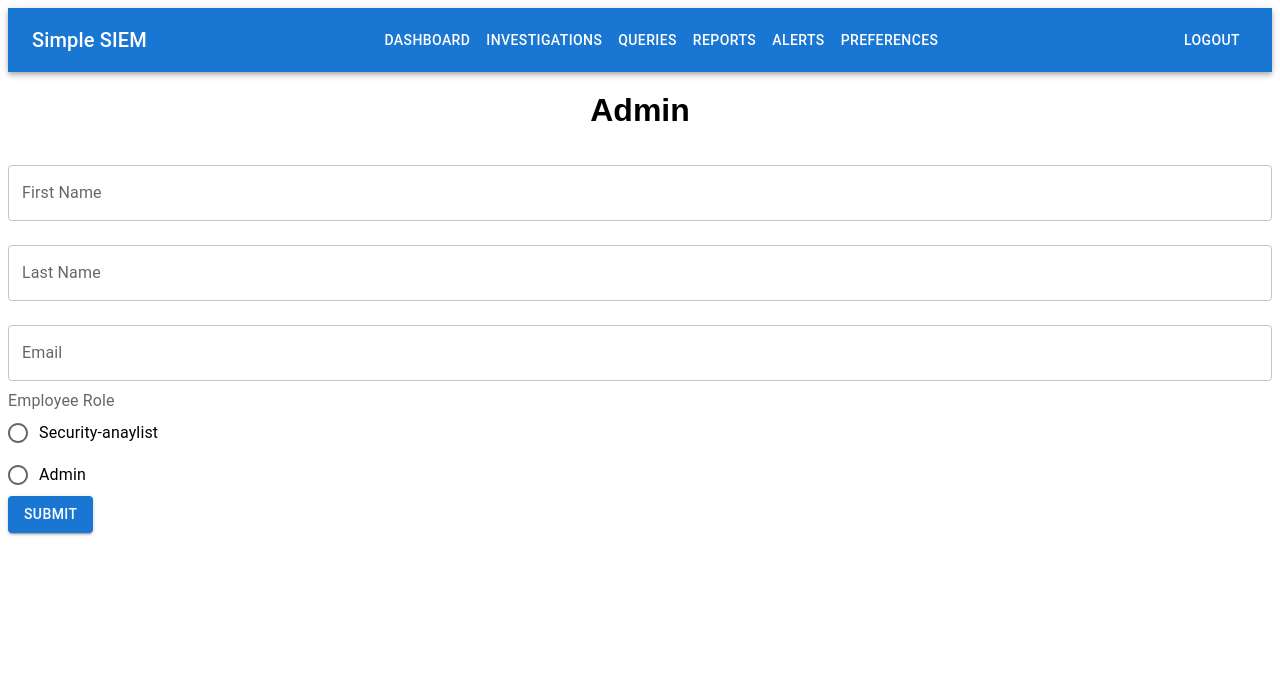
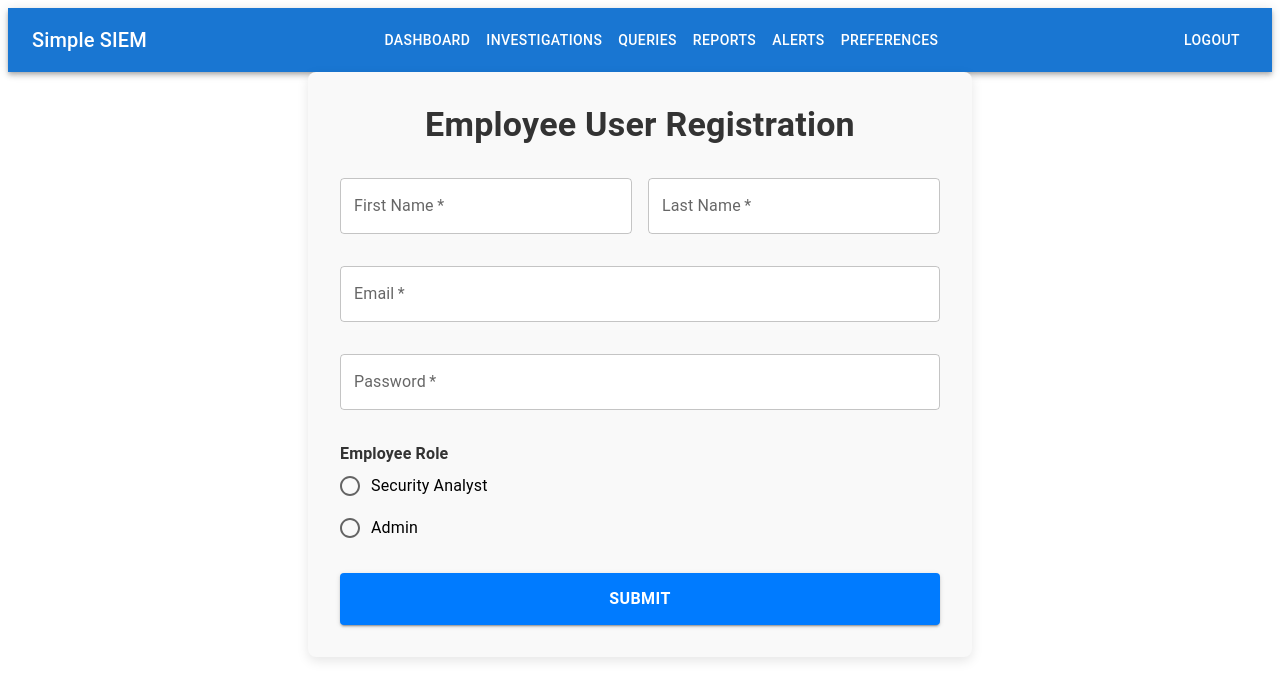
Before and after one commit to kylerobertson84/i14-ssiem, a React (Create React App) app in the folder frontend/: page /admin in a window 1280 px wide. Shown: the top 700 px of the page. Built offline with nearby package versions, Linux system fonts and the light colour scheme; no server answers.

Commit message:
Validation Styling

```diff
--- a/frontend/src/components/AdminForm.js
+++ b/frontend/src/components/AdminForm.js
@@ -1,4 +1,4 @@
-import React from 'react';
+import React, { useState } from 'react';
 import TextField from '@mui/material/TextField';
 import Button from '@mui/material/Button';
 import Radio from '@mui/material/Radio';
@@ -6,47 +6,160 @@ import RadioGroup from '@mui/material/RadioGroup';
 import FormControlLabel from '@mui/material/FormControlLabel';
 import FormControl from '@mui/material/FormControl';
 import FormLabel from '@mui/material/FormLabel';
+import Stack from '@mui/material/Stack';
+import FormHelperText from '@mui/material/FormHelperText';
+import Box from '@mui/material/Box';
+import Typography from '@mui/material/Typography';
 
-function MyForm() {
+
+
+const AdminForm = () => {
+  const [firstName, setFirstName] = useState('');
+  const [lastName, setLastName] = useState('');
+  const [email, setEmail] = useState('');
+  const [password, setPassword] = useState('');
+  const [employeeRole, setEmployeeRole] = useState('');
+  const [error, setError] = useState(false); // To track role selection validation
+
+  function handleSubmit(event) {
+    event.preventDefault();
+
+    // Validate if employee role is selected
+    if (!employeeRole) {
+      setError(true);
+      return; // Don't proceed if the role is not selected
+    }
+
+    console.log(firstName, lastName, email, password, employeeRole);
+    // Continue with form submission logic, e.g., sending data to an API
+  }
+
   return (
-    <form>
+    <Box
+      component="form"
+      onSubmit={handleSubmit}
+      sx={{
+        maxWidth: '600px',
+        margin: '0 auto',
+        padding: '2rem',
+        backgroundColor: '#f9f9f9',
+        borderRadius: '8px',
+        boxShadow: '0px 4px 12px rgba(0, 0, 0, 0.1)',
+      }}
+    >
+      <Typography
+        variant="h4"
+        sx={{ textAlign: 'center', mb: 4, fontWeight: 'bold', color: '#333' }}
+      >
+        Employee User Registration
+      </Typography>
+
+      <Stack spacing={2} direction="row" sx={{ marginBottom: 4 }}>
         <TextField
+          type="text"
+          variant="outlined"
+          color="secondary"
           label="First Name"
-        variant="outlined"
+          onChange={e => setFirstName(e.target.value)}
+          value={firstName}
           fullWidth
-        margin="normal"
+          required
+          sx={{ backgroundColor: '#fff', borderRadius: '4px' }}
         />
         <TextField
+          type="text"
+          variant="outlined"
+          color="secondary"
           label="Last Name"
+          onChange={e => setLastName(e.target.value)}
+          value={lastName}
+          fullWidth
+          required
+          sx={{ backgroundColor: '#fff', borderRadius: '4px' }}
+        />
+      </Stack>
+
+      <TextField
+        type="email"
         variant="outlined"
+        color="secondary"
+        label="Email"
+        onChange={e => setEmail(e.target.value)}
+        value={email}
         fullWidth
-        margin="normal"
+        required
+        sx={{ backgroundColor: '#fff', mb: 4, borderRadius: '4px' }}
       />
+
       <TextField
-        label="Email"
+        type="password"
         variant="outlined"
+        color="secondary"
+        label="Password"
+        onChange={e => setPassword(e.target.value)}
+        value={password}
+        required
         fullWidth
-        margin="normal"
+        sx={{ backgroundColor: '#fff', mb: 4, borderRadius: '4px' }}
       />
-      <FormLabel id="employee=role">Employee Role</FormLabel>
+
+      <FormLabel
+        id="employee-role"
+        sx={{ color: '#333', fontWeight: 'bold', mb: 1 }}
+      >
+        Employee Role
+      </FormLabel>
       <RadioGroup
-            aria-labelledby="demo-radio-buttons-group-label"
-            defaultValue="Security-anaylist"
-            name="radio-buttons-group"
+        aria-labelledby="employee-role"
+        name="employee-role-group"
+        onChange={e => {
+          setEmployeeRole(e.target.value);
+          setError(false); // Clear error when role is selected
+        }}
+        value={employeeRole}
+        sx={{ mb: 3 }}
       >
-            <FormControlLabel value="security-anaylist" control={<Radio />} label="Security-anaylist" />
-            <FormControlLabel value="admin" control={<Radio />} label="Admin" />
+        <FormControlLabel
+          value="security-analyst"
+          control={<Radio color="secondary" />}
+          label="Security Analyst"
+        />
+        <FormControlLabel
+          value="admin"
+          control={<Radio color="secondary" />}
+          label="Admin"
+        />
       </RadioGroup>
+      {error && (
+        <FormHelperText
+          sx={{
+            color: 'red',
+            fontSize: '14px',
+            fontWeight: 'bold',
+            marginBottom: '16px',
+          }}
+        >
+          Please select an employee role
+        </FormHelperText>
+      )}
 
       <Button
         variant="contained"
         color="primary"
         type="submit"
+        fullWidth
+        sx={{
+          backgroundColor: '#007bff',
+          ':hover': { backgroundColor: '#0056b3' },
+          padding: '12px 0',
+          fontSize: '16px',
+          fontWeight: 'bold',
+        }}
       >
         Submit
       </Button>
-    </form>
+    </Box>
   );
-}
+};
 
-export default MyForm;
+export default AdminForm;
--- a/frontend/src/pages/admin.js
+++ b/frontend/src/pages/admin.js
@@ -9,7 +9,6 @@ const Admin = () => {
   return (
     <div>
       <Navbar/>
-      <h1>Admin</h1>
       <AdminForm/>
     </div>
   );
```
Lines whose indentation alone changed are shown as unchanged.
